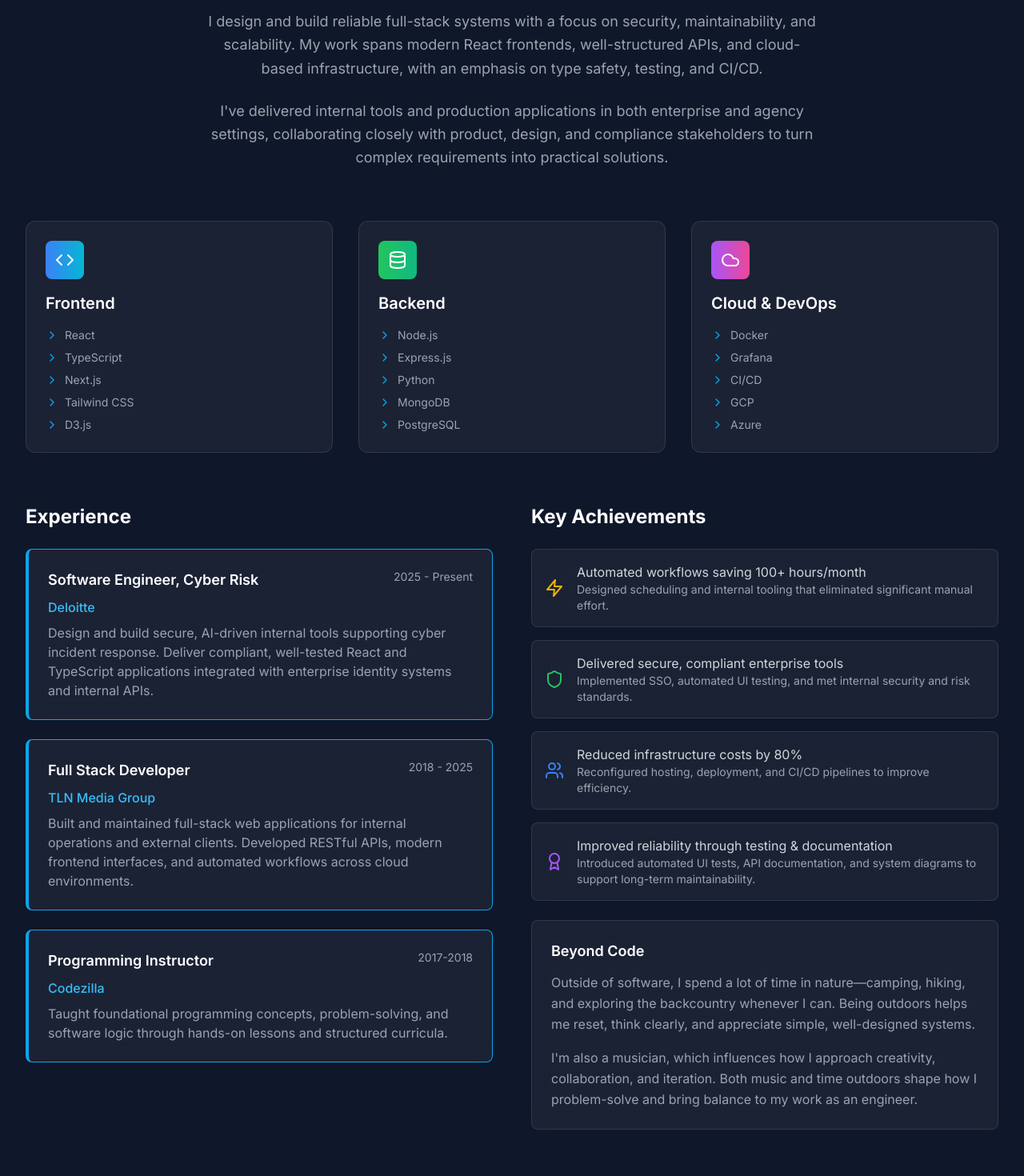
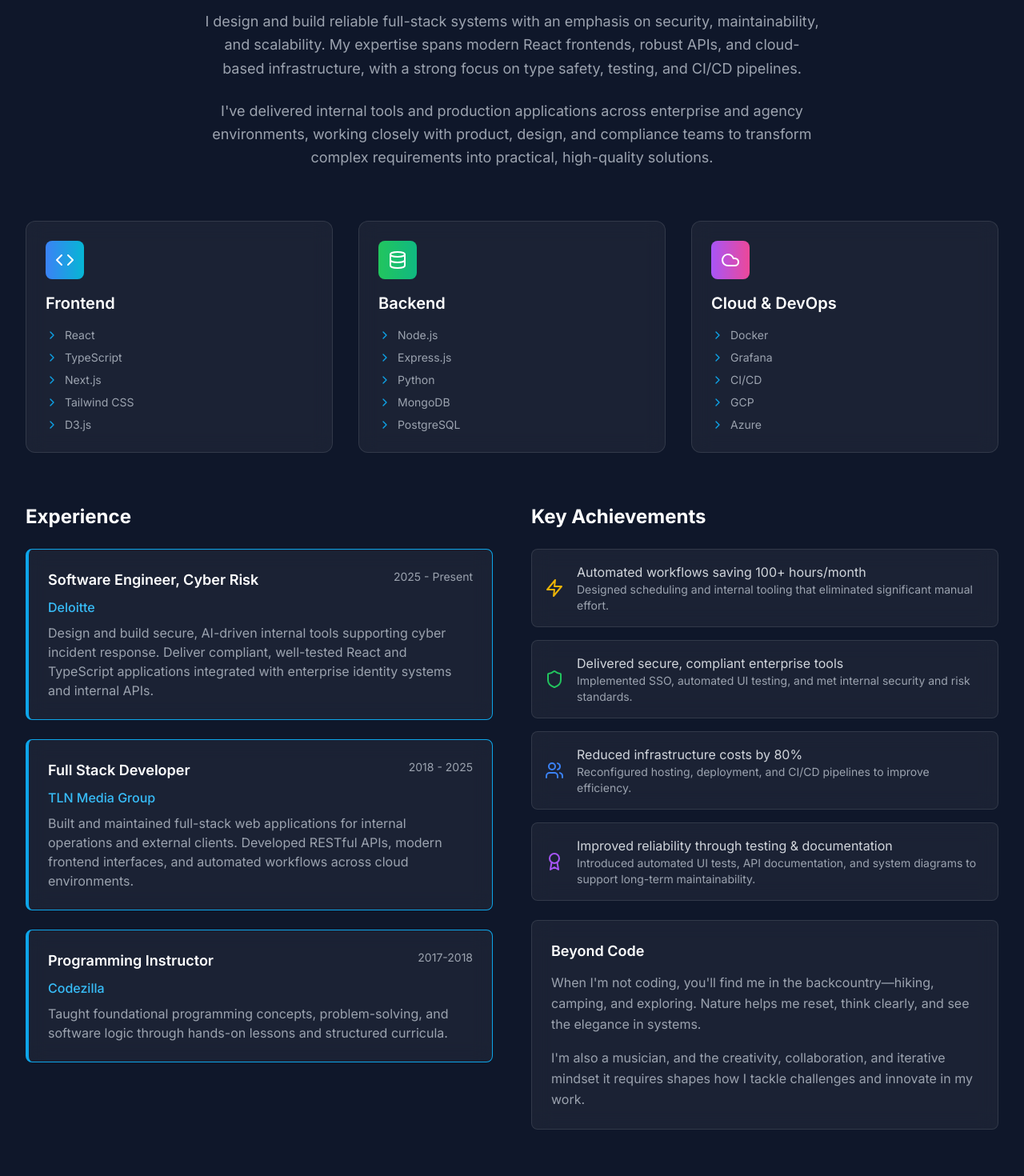
Before and after one commit to NicholasLina/portfolio-2026, a React (Vite) app: page / in a window 1280 px wide. Shown: the part 940-2410 px from the top of the page at 80% size. Built offline with nearby package versions, Linux system fonts and the light colour scheme; the HTML template or start-up script is replaced by a standard one.

Commit message:
update about me text

```diff
--- a/src/components/About.tsx
+++ b/src/components/About.tsx
@@ -88,14 +88,14 @@ const About: React.FC = () => {
                         variants={itemVariants}
                         className="text-lg text-gray-400 max-w-3xl mx-auto leading-relaxed"
                     >
-                        I design and build reliable full-stack systems with a focus on security, maintainability, and scalability. My work spans modern React frontends, well-structured APIs, and cloud-based infrastructure, with an emphasis on type safety, testing, and CI/CD.
+                        I design and build reliable full-stack systems with an emphasis on security, maintainability, and scalability. My expertise spans modern React frontends, robust APIs, and cloud-based infrastructure, with a strong focus on type safety, testing, and CI/CD pipelines.
                     </motion.p>
                     <br></br>
                     <motion.p
                         variants={itemVariants}
                         className="text-lg text-gray-400 max-w-3xl mx-auto leading-relaxed"
                     >
-                        I've delivered internal tools and production applications in both enterprise and agency settings, collaborating closely with product, design, and compliance stakeholders to turn complex requirements into practical solutions.
+                        I've delivered internal tools and production applications across enterprise and agency environments, working closely with product, design, and compliance teams to transform complex requirements into practical, high-quality solutions.
                     </motion.p>
                 </motion.div>
 
@@ -205,10 +205,10 @@ const About: React.FC = () => {
                         >
                             <h4 className="text-lg font-semibold text-white mb-3">Beyond Code</h4>
                             <p className="text-gray-400 leading-relaxed">
-                                Outside of software, I spend a lot of time in nature—camping, hiking, and exploring the backcountry whenever I can. Being outdoors helps me reset, think clearly, and appreciate simple, well-designed systems.
+                                When I'm not coding, you'll find me in the backcountry—hiking, camping, and exploring. Nature helps me reset, think clearly, and see the elegance in systems.
                             </p>
                             <p className="text-gray-400 leading-relaxed mt-4">
-                                I'm also a musician, which influences how I approach creativity, collaboration, and iteration. Both music and time outdoors shape how I problem-solve and bring balance to my work as an engineer.
+                                I'm also a musician, and the creativity, collaboration, and iterative mindset it requires shapes how I tackle challenges and innovate in my work.
                             </p>
                         </motion.div>
                     </motion.div>
```
